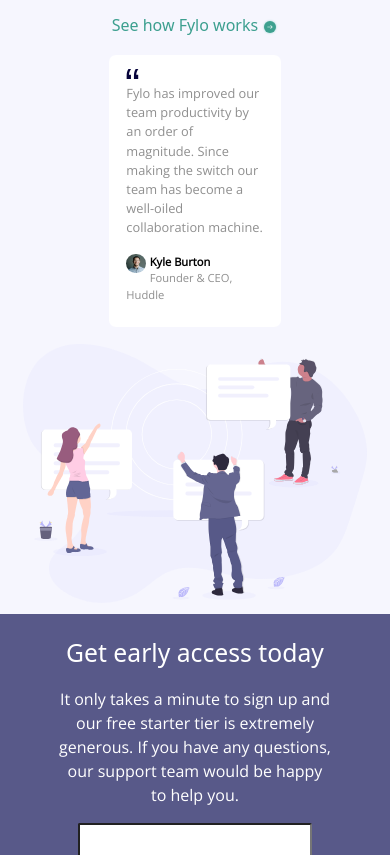
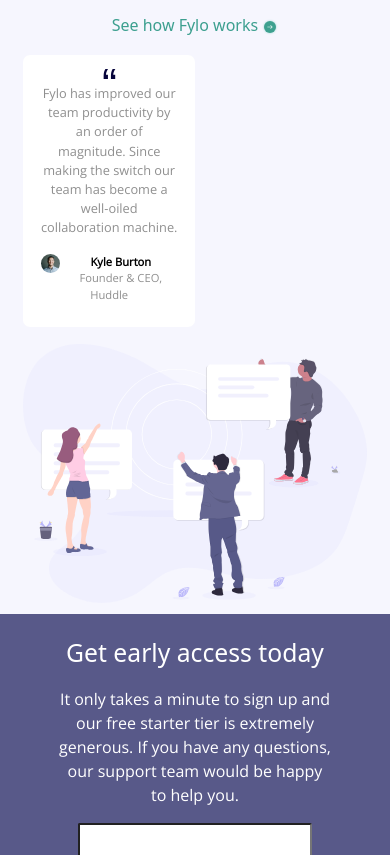
Before and after one commit to lol-99/fylo-landing-page-with-two-column-layout-master-NEW-FINAL, a plain HTML site: page index.html in a window 390 px wide. Shown: the part 1181-2036 px from the top of the page. Drawn offline with nearby package versions, Linux system fonts and the light colour scheme.

Commit message:
Update styles.css

```diff
--- a/styles.css
+++ b/styles.css
@@ -85,9 +85,8 @@ a {
   /* font-size: 1rem; */
   padding: 3% 5% 2%;
   font-size: 0.8rem;
-  margin: 5% auto;
+  margin: 5% 0;
   border-radius: 7px;
-  text-align: left;
 }
 
 .testimonial-name {
@@ -217,5 +216,8 @@ a {
     margin: 2%;
     width: 80%;
   }
+  .testimonial-box{
+    margin: 5% aut0;
+  }
 
 }
```
